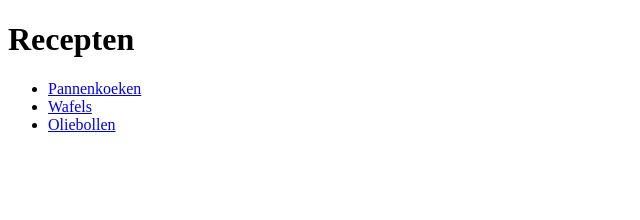
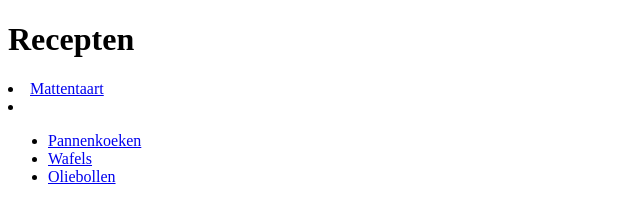
Before and after one commit to OkkeReumers/recepten, a plain HTML site: page index.html in a window 1280 px wide. Shown: the whole page, without its empty margins (0-640 px from the left). Drawn offline with Linux system fonts and the light colour scheme.

Commit message:
index.html verwijst naar mattentaart.html

```diff
--- a/index.html
+++ b/index.html
@@ -7,6 +7,7 @@
 <body>
 	<h1>Recepten</h1>
 	<nav>
+			<li><a href="mattentaart.html">Mattentaart</a><li>
 		<ul>
 			<li><a href="pannenkoeken.html">Pannenkoeken</a></li>
 			<li><a href="wafels.html">Wafels</a></li>
```
